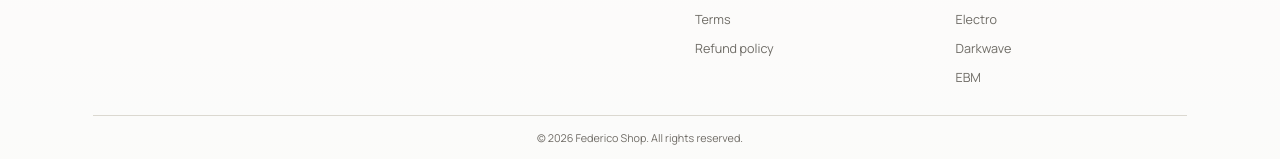
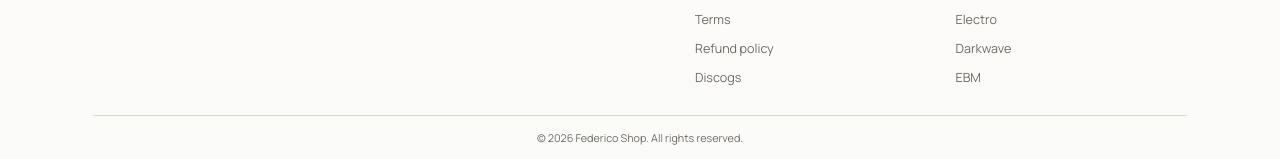
Before and after one commit to F1846/vinyl-marketplace-production, a Next.js app: page /admin/login in a window 1280 px wide. Shown: the part 654-813 px from the top of the page. Built offline with nearby package versions, Linux system fonts and the light colour scheme; no server answers.

Commit message:
Add Discogs link to footer

```diff
--- a/src/components/layout/footer.tsx
+++ b/src/components/layout/footer.tsx
@@ -59,6 +59,14 @@ export function Footer() {
               <Link href="/refund" className="text-muted transition-colors hover:text-accent">
                 {dictionary.footer.refundPolicy}
               </Link>
+              <a
+                href="https://www.discogs.com/it/user/F1846"
+                target="_blank"
+                rel="noreferrer"
+                className="text-muted transition-colors hover:text-accent"
+              >
+                Discogs
+              </a>
             </div>
           </div>
           <div className="space-y-3 text-sm">
```
